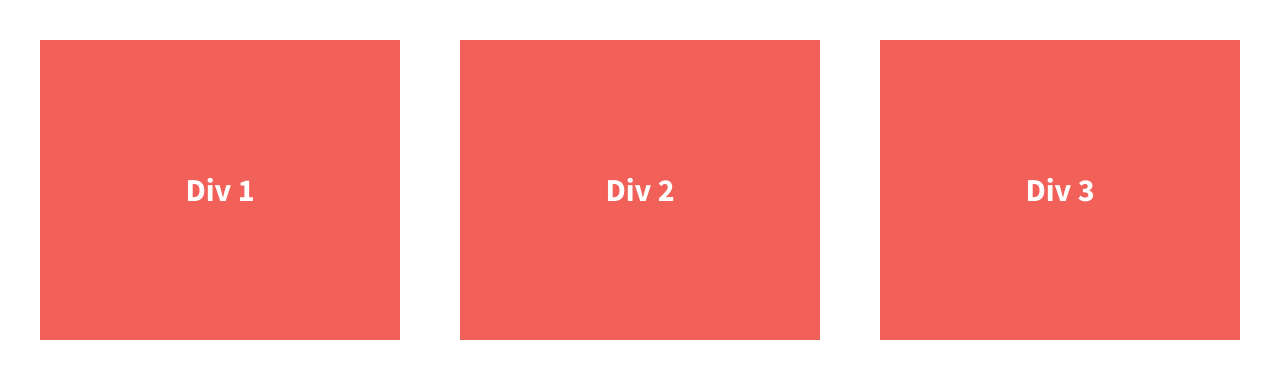
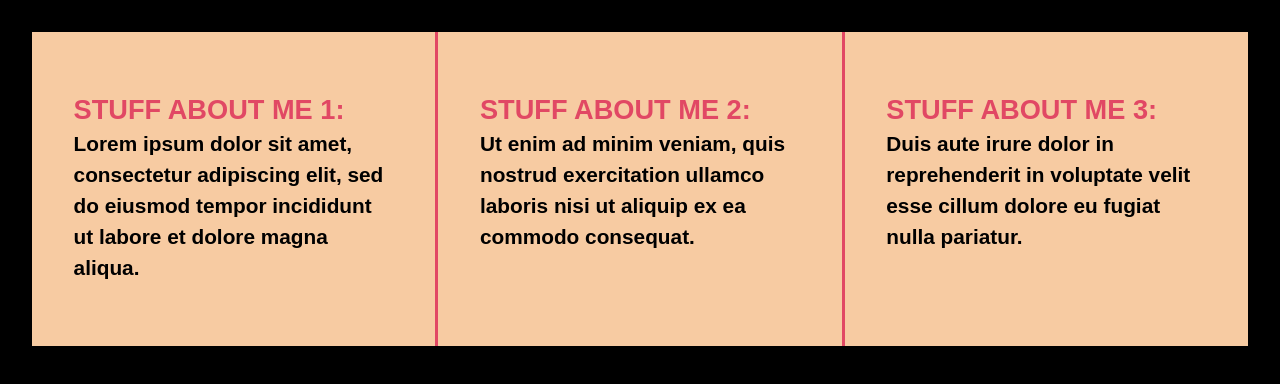
Before and after one commit to bik39/divs-flexbox, a plain HTML site: page index.html in a window 1280 px wide. Drawn offline with nearby package versions, Linux system fonts and the light colour scheme.

Commit message:
Added text and colors to flexbox items

```diff
--- a/css/main.css
+++ b/css/main.css
@@ -97,14 +97,14 @@ textarea {
 
 
 html {
-  background-color: #fff;
+  background-color: #000;
   height: 100%;
 }
 
 body {
   font-family: 'Source Sans Pro', sans-serif;
   padding: 2em;
-  font-size: 1.25em;
+  /*font-size: 16px; */
   height: 100%;
 }
 
@@ -117,17 +117,31 @@ body {
 
 .div-1, .div-2, .div-3 {
   /*give the divs a width of 30%, add display:flex, set justify-content and align-items to center*/
-  color: #fff;
+  color: #000;
   display: flex;
   line-height: 1.5em;
-  font-size: 1.6em;
-  background-color: #f16059;
-  height: 300px;
+  font-family: Arial, Helvetica, sans-serif;
+  font-size: 1.3em;
+  background-color: #f7cba2;
+  height: auto;
   justify-content: center;
-  align-items: center;
+  align-items: baseline;
   width: 30%;
 }
 
+.div-1, .div-2, .div-3, p {
+    padding: 1em;
+}
+
+span {
+    color: rgb(225, 72, 100);
+    font-size: 1.7rem;
+    text-transform: uppercase;
+}
+
+.div-1, .div-2 {
+    border-right: 3px solid rgb(225, 72, 100);
+}
 
 
 
--- a/index.html
+++ b/index.html
@@ -23,13 +23,16 @@
 
         <section class="wrapper">
             <div class="div-1">
-                Div 1
+                <p><span>Stuff about me 1:</span> <br>Lorem ipsum dolor sit amet, consectetur adipiscing elit, sed do eiusmod tempor incididunt ut labore et dolore magna aliqua. </p>
+
             </div>
             <div class="div-2">
-                Div 2
+                <p><span>Stuff about me 2:</span> <br>Ut enim ad minim veniam, quis nostrud exercitation ullamco laboris nisi ut aliquip ex ea commodo consequat. </p>
+
             </div>
             <div class="div-3">
-                Div 3
+                <p><span>Stuff about me 3:</span> <br>Duis aute irure dolor in reprehenderit in voluptate velit esse cillum dolore eu fugiat nulla pariatur. </p>
+
             </div>
         </section>
 
```
